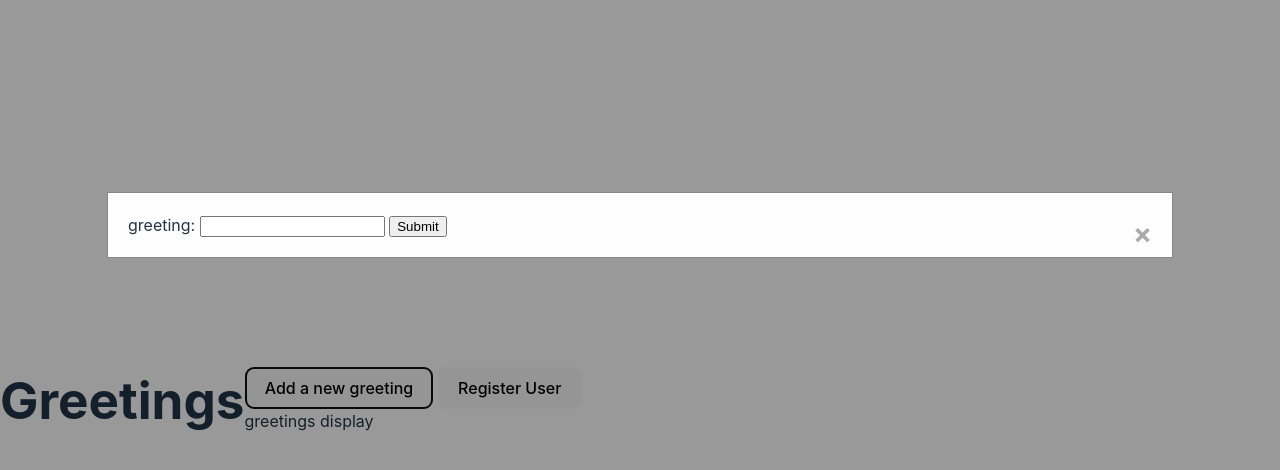
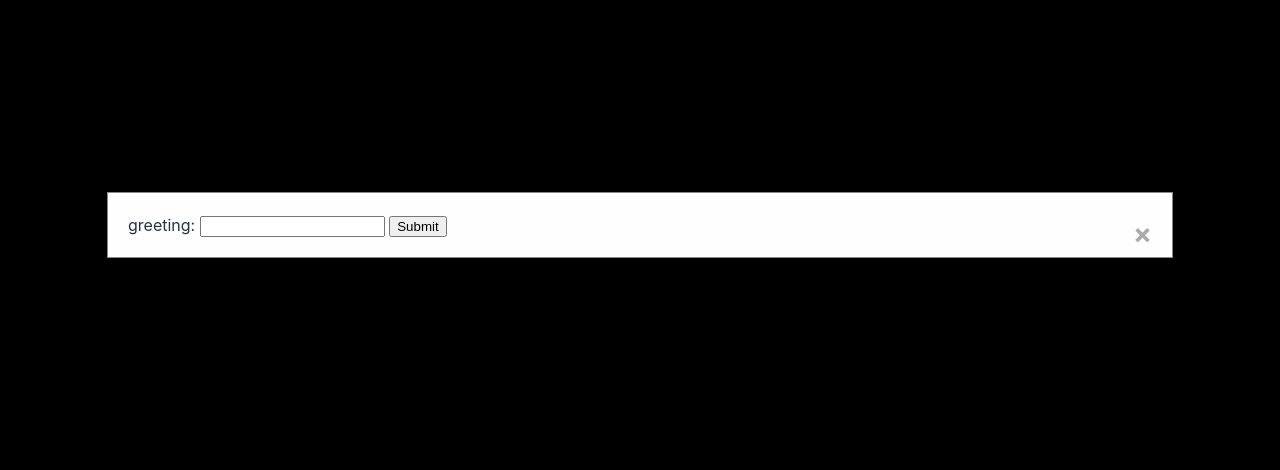
Before and after one commit to ottomann1/js-rest-api-project, a website built with Vite: page frontend/index.html in a window 1280 px wide. Both pictures are taken after a click on the button "Add a new greeting". Built offline with nearby package versions, Linux system fonts and the light colour scheme; files whose address does not match are found by name.

Commit message:
frontend email trix
Co-authored-by: Yellik <yelenakensborn@gmail.com>
Co-authored-by: Nils Hansson <nilsmenghansson@gmail.com>

```diff
--- a/frontend/index.html
+++ b/frontend/index.html
@@ -35,13 +35,12 @@
             <input
               type="email"
               id="emailInput"
-              pattern=".+@example\.com"
               name="emailInput"
             />
             <label for="passwordInput">password: </label>
             <input type="password" id="passwordInput" name="passwordInput" />
             <label for="birthDayInput">birthday: </label>
-            <input type="date" id="birhDayInput" name="birthDayInput" />
+            <input type="date" id="birthDayInput" name="birthDayInput" />
             <input type="submit" value="Submit" />
           </form>
         </div>
--- a/frontend/src/main.ts
+++ b/frontend/src/main.ts
@@ -92,6 +92,7 @@ function handleUserFormSubmit(event: Event) {
   const emailValue = emailInput.value;
   const passwordValue = passwordInput.value;
   const birthDayValue = birthDayInput.value;
+  console.log(birthDayValue)
   const requestOptions = {
     method: "POST",
     headers: { "Content-Type": "application/json" },
--- a/frontend/src/style.css
+++ b/frontend/src/style.css
@@ -93,6 +93,9 @@ button:focus-visible {
   button {
     background-color: #f9f9f9;
   }
+  .modal{
+    background-color: #ffffff;
+  }
 }
 
 .modal {
@@ -104,8 +107,7 @@ button:focus-visible {
   width: 100%; /* Full width */
   height: 100%; /* Full height */
   overflow: auto; /* Enable scroll if needed */
-  background-color: rgb(0, 0, 0); /* Fallback color */
-  background-color: rgba(0, 0, 0, 0.4); /* Black w/ opacity */
+  background-color: black
 }
 
 /* Modal Content/Box */
```
